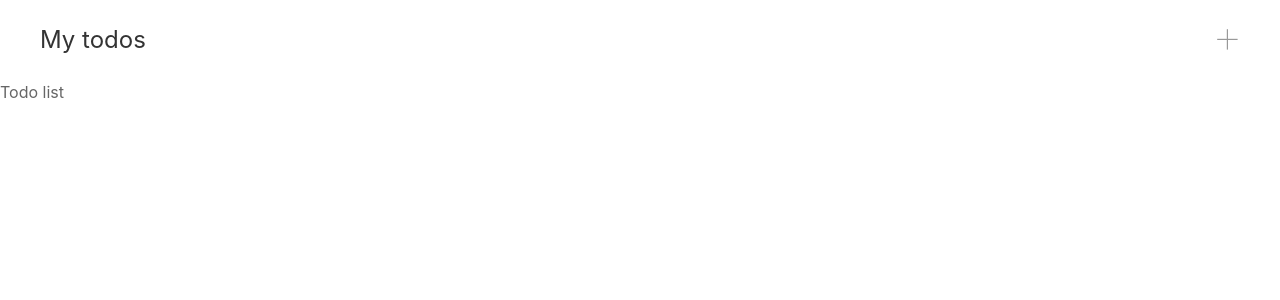
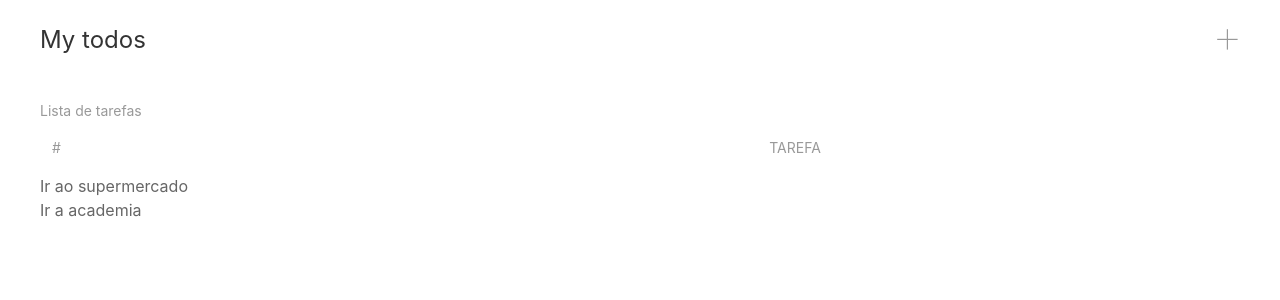
Before and after one commit to danielmartins04/todo-react, a React (Create React App) app: page / in a window 1280 px wide. Shown: the top 300 px of the page. Built offline with nearby package versions, Linux system fonts and the light colour scheme.

Commit message:
listando todos

```diff
--- a/src/components/App.tsx
+++ b/src/components/App.tsx
@@ -4,7 +4,7 @@
 
 const App = () => {
     return (
-        <div>
+        <div className="uk-container">
             <Navbar></Navbar>
             <TodoList></TodoList>
         </div>
--- a/src/components/TodoList.tsx
+++ b/src/components/TodoList.tsx
@@ -3,12 +3,29 @@
 
 const TodoList = () => {
     const todos: Todo[] = [
-        {id: 1, title: 'Ir ao supermercado', done: false},
-        {id: 2, title: 'Ir a academia', done: false}
+        { id: 1, title: 'Ir ao supermercado', done: false },
+        { id: 2, title: 'Ir a academia', done: false }
     ];
 
     return (
-        <div>Todo list</div>
+        <table className="uk-table">
+            <caption>Lista de tarefas</caption>
+            <thead>
+                <tr>
+                    <th>#</th>
+                    <th>Tarefa</th>
+                    <th></th>
+                </tr>
+            </thead>
+
+            <tbody>
+                {
+                    todos.map(
+                        todo => (<div key={todo.id}>{todo.title}</div>)
+                    )
+                }
+            </tbody>
+        </table>
     );
 }
 
```
